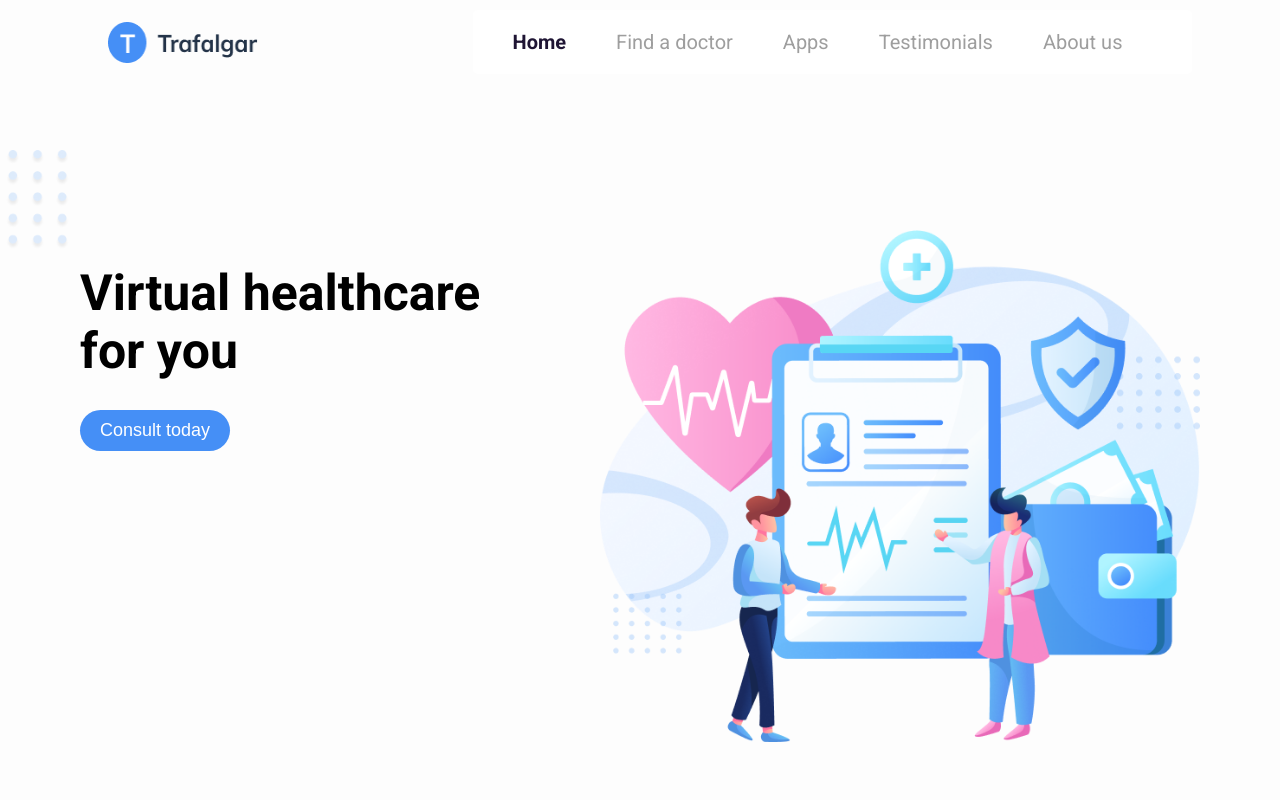
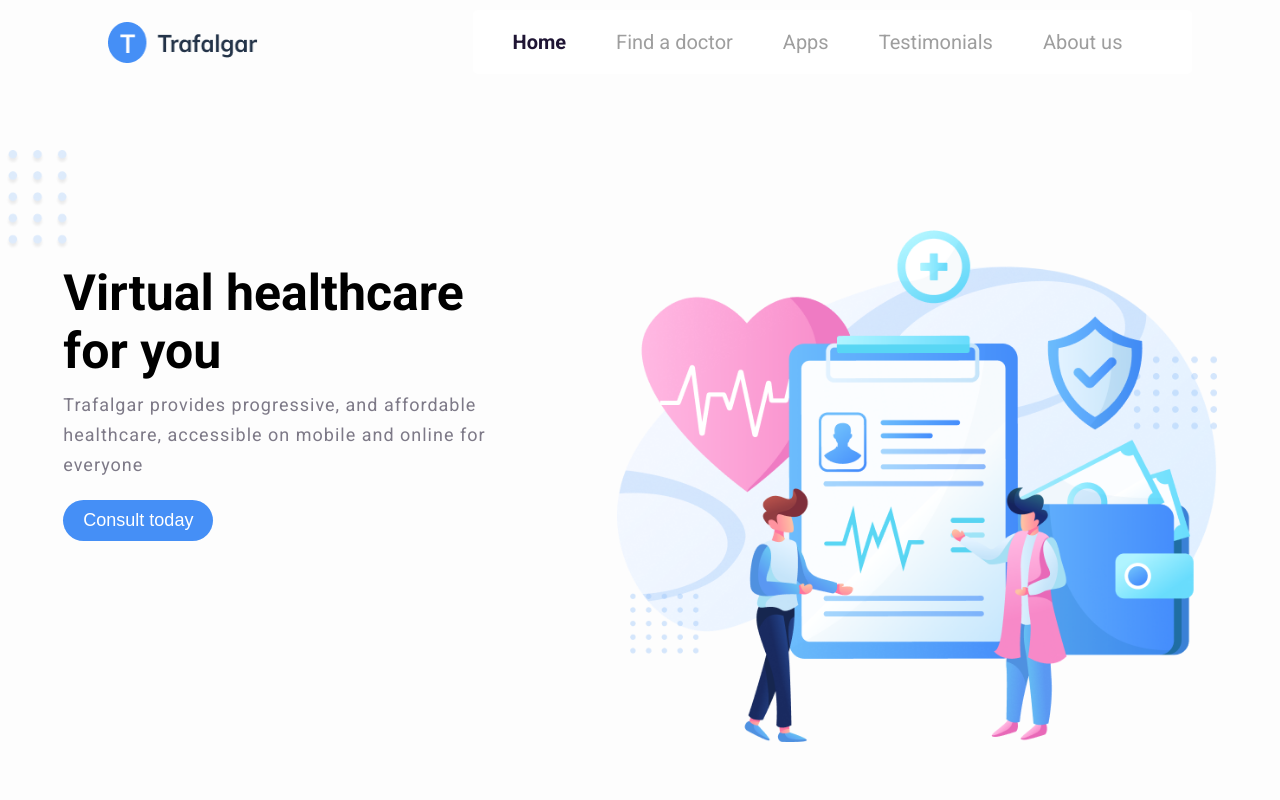
Before and after one commit to MarianIR/trafalgar-landing-page, a React (Vite) app: page / in a window 1280 px wide. Shown: the top 800 px of the page. Built offline with nearby package versions, Linux system fonts and the light colour scheme.

Commit message:
feat: update

```diff
--- a/src/Hero.jsx
+++ b/src/Hero.jsx
@@ -4,8 +4,8 @@ const Hero = () => {
       <article className="hero-article">
         <h1 className="hero-heading">Virtual healthcare for you</h1>
         <p className="paragraph">
-          {/* Trafalgar provides progressive, and affordable healthcare, accessible
-          on mobile and online for everyone */}
+          Trafalgar provides progressive, and affordable healthcare, accessible
+          on mobile and online for everyone
         </p>
         <button className="consult-btn">Consult today</button>
       </article>
```
